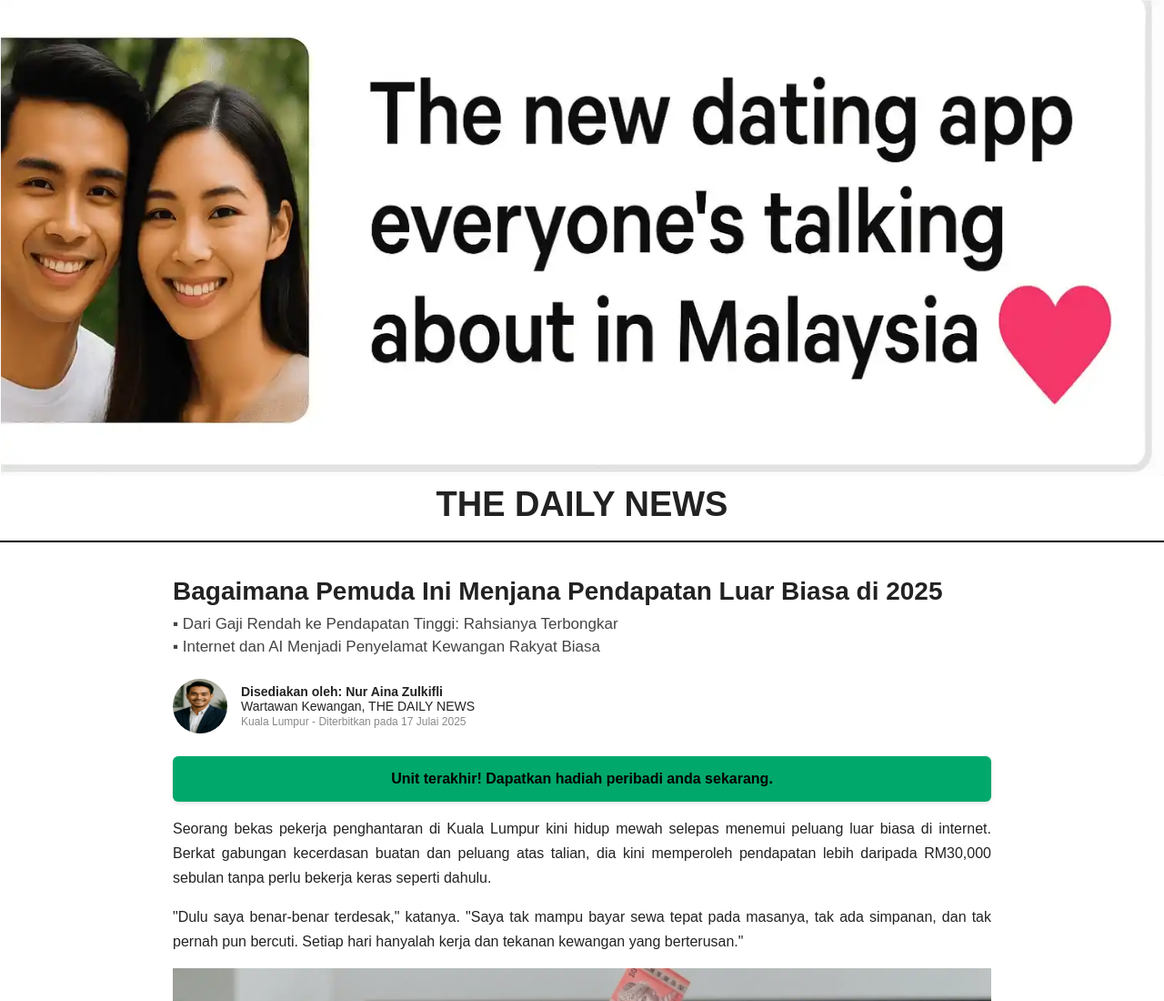
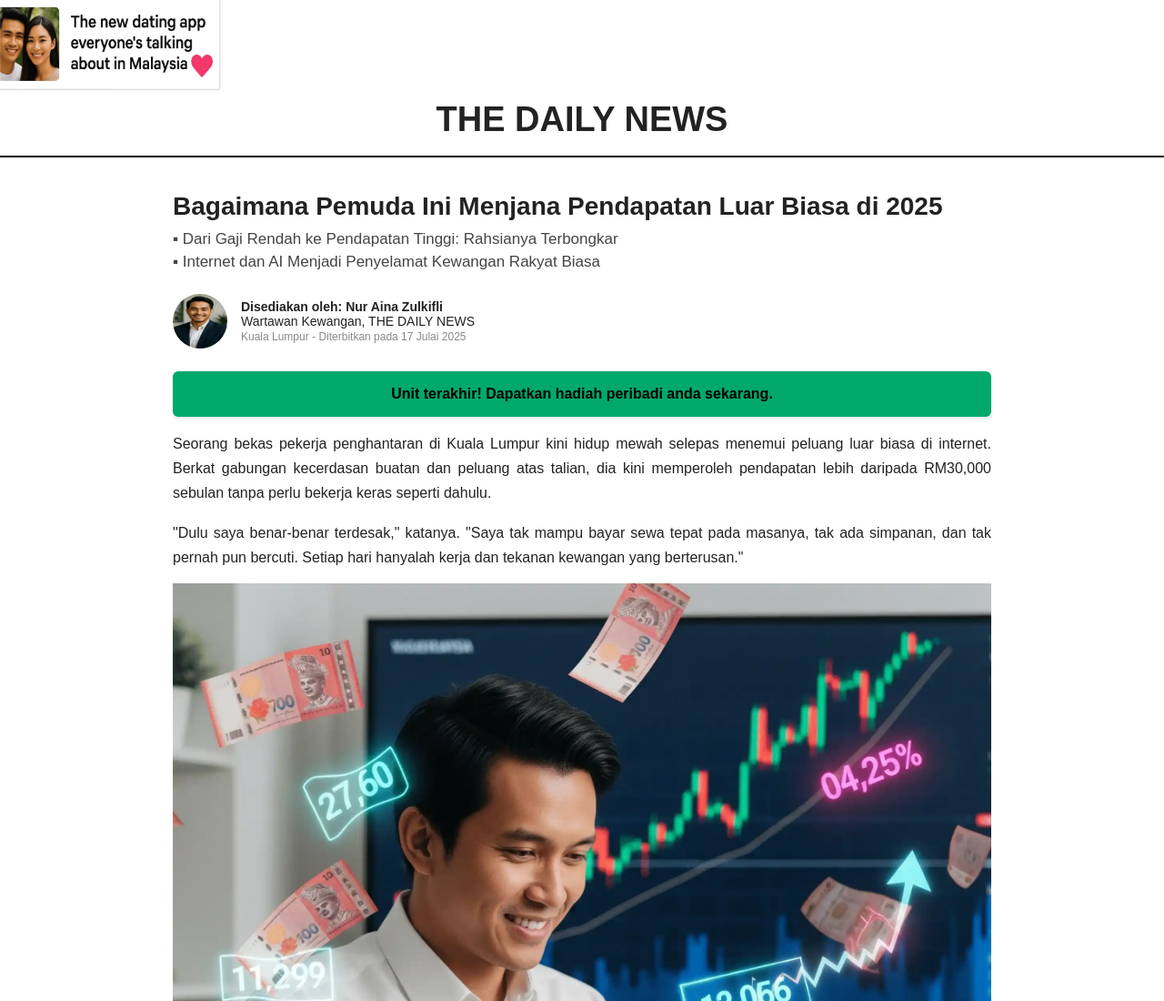
Before and after one commit to Soldati1968/malasia_lp, a plain HTML site: page index.html in a window 1280 px wide. Shown: the top 1100 px of the page at 91% size. Drawn offline with Linux system fonts and the light colour scheme; no server answers.

Commit message:
Update style.css

```diff
--- a/css/style.css
+++ b/css/style.css
@@ -190,15 +190,20 @@ img {
 .ad-banner-top {
     margin-top: 0;
     margin-bottom: 0;
-    min-height: auto;
+    height: 60px; /* o el valor deseado */
+    overflow: hidden;
     background-color: transparent;
 }
+
 .ad-banner-top img {
     display: block;
     margin: 0;
     padding: 0;
     border: 0;
+    height: 100%;      /* se ajusta al contenedor */
+    object-fit: contain; /* evita deformación */
 }
+
 .bottom-ads {
     display: flex;
     flex-direction: column;
```
